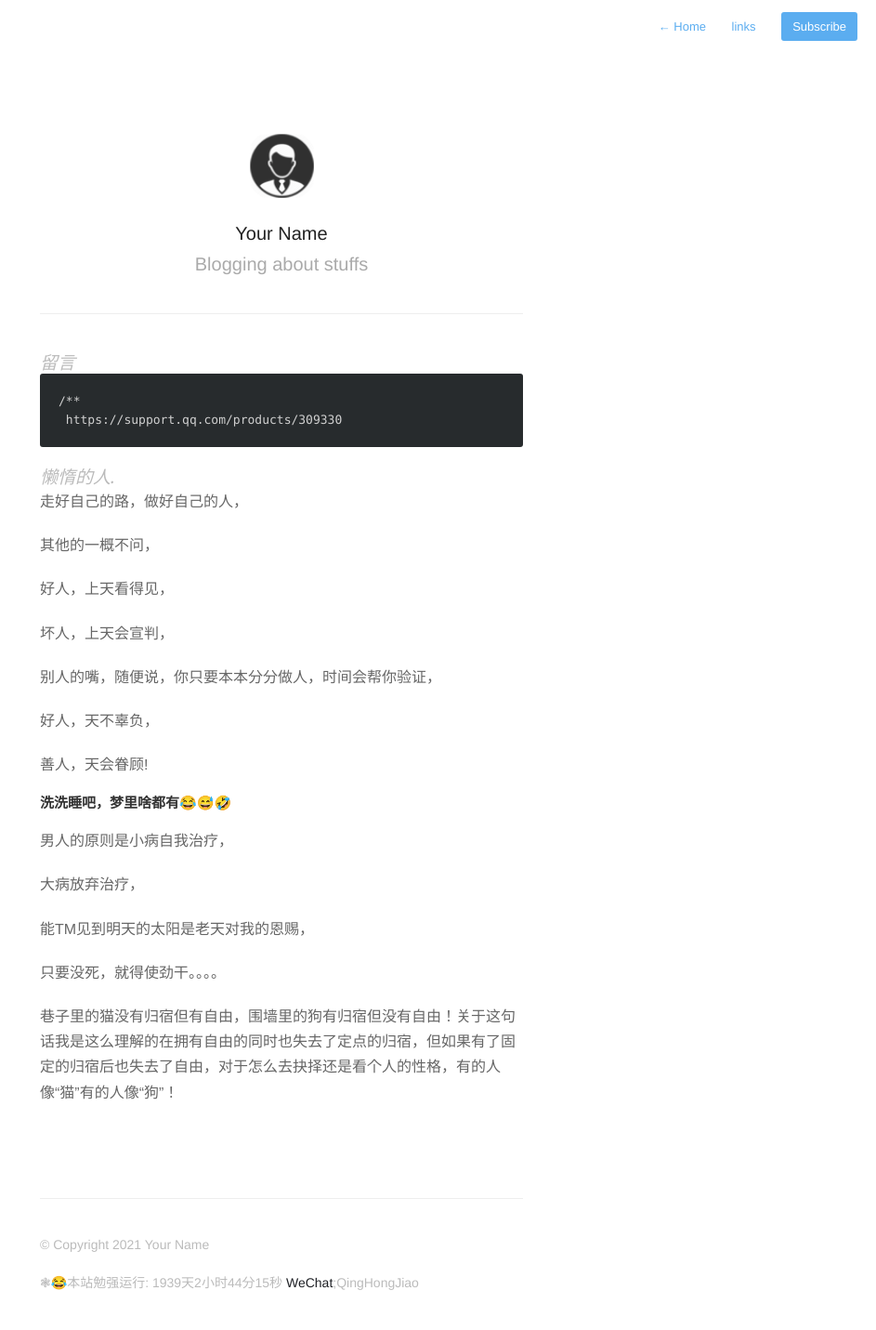
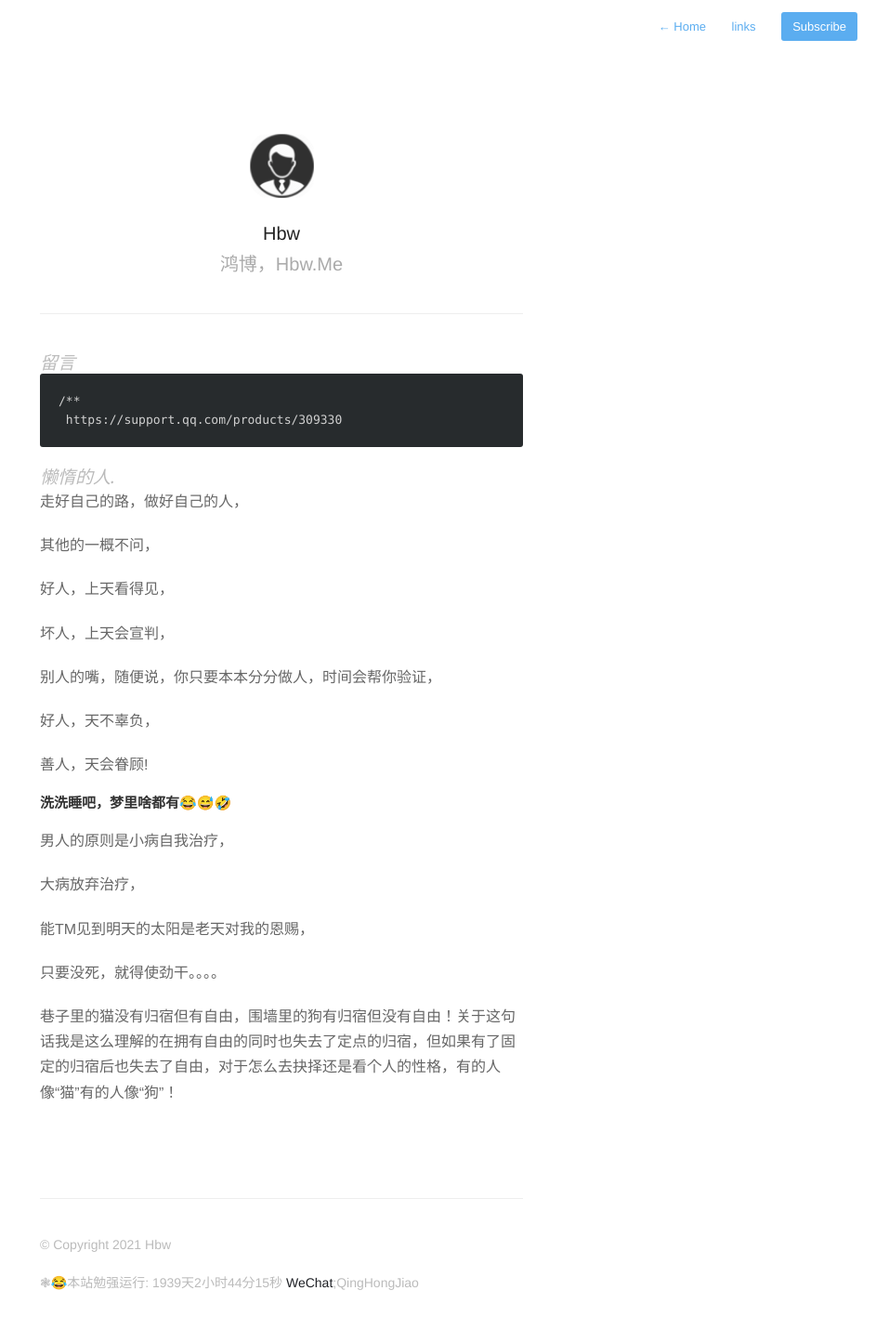
Before and after one commit to YiPianYe/icp, a Jekyll site: the page built from about.md, in a window 1280 px wide. Shown: the whole page at 93% size, without its empty margins (337-1280 px from the left). Built offline with Jekyll 4.4.1, drawn with Linux system fonts in a browser that asks for light colours; comment, search, counter and statistics services are not loaded.

Commit message:
Update _config.yml

```diff
--- a/_config.yml
+++ b/_config.yml
@@ -1,5 +1,5 @@
-name: Your New Jekyll Site
-description: Blogging about stuffs
+name: HBW.Me
+description: 鸿博，Hbw.Me
 meta_description: "Your New Jekyll Site, Blogging about stuffs"
 
 aboutPage: true
@@ -15,11 +15,11 @@ disqus: false
 disqus_shortname: 'your-disqus-shortname'
 
 # Details for the RSS feed generator
-url:            'http://your-blog-url.example.com'
-author:         'Your Name'
+url:            'https://icp.me'
+author:         'Hbw'
 authorTwitter:  'YourTwitterUsername'
 
-permalink:       /:year/:title/
+permalink:       /:title.html
 
 defaults:
     -
```
